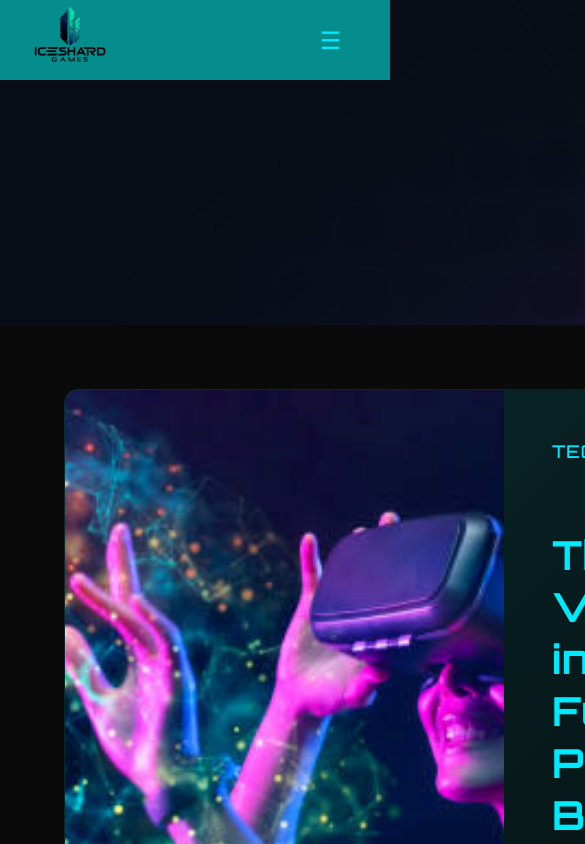
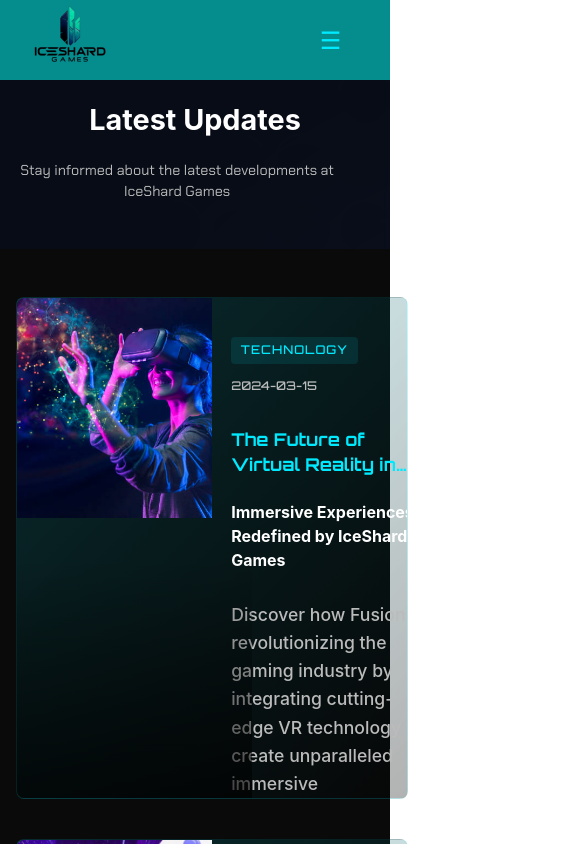
Before and after one commit to Lowdata/iceshard, a React (Vite) app: page /news in a window 390 px wide. Shown: the top 844 px of the page, 585 px wide, since content can reach past the window. Built offline with nearby package versions, Linux system fonts and the light colour scheme.

Commit message:
responsive news and article page

```diff
--- a/src/css/News.css
+++ b/src/css/News.css
@@ -198,7 +198,16 @@
 
 @media (max-width: 768px) {
   .news-hero {
-    padding: 6rem 2rem 4rem;
+    padding: 6rem 1rem 3rem;
+  }
+
+  .news-hero h1 {
+    font-size: clamp(2rem, 6vw, 2.5rem);
+  }
+
+  .news-hero p {
+    font-size: 0.9rem;
+    max-width: 90%;
   }
 
   .articles-grid {
@@ -208,11 +217,43 @@
   }
 
   .preview-image {
-    height: 250px;
+    width: 100%;
+    height: 200px;
   }
 
   .preview-content {
-    padding: 1.5rem;
+    width: 100%;
+    padding: 1.2rem;
+  }
+
+  .preview-content h2 {
+    font-size: 1.3rem;
+    margin-bottom: 0.5rem;
+  }
+
+  .preview-content .subtitle {
+    font-size: 1rem;
+  }
+
+  .preview-content p {
+    font-size: 0.9rem;
+    margin: 0.8rem 0;
+  }
+
+  .article-meta {
+    flex-wrap: wrap;
+    gap: 0.5rem;
+    margin-bottom: 0.8rem;
+  }
+
+  .category, .date {
+    font-size: 0.8rem;
+  }
+
+  .article-preview {
+    flex-direction: column;
+    height: auto;
+    margin: 1rem 0;
   }
 
   .article-preview h2 {
@@ -240,11 +281,6 @@
   text-decoration: none;
   color: var(--text);
   border: 1px solid rgba(0, 234, 255, 0.1);
-}
-
-.article-preview:hover {
-  transform: translateY(-5px);
-  box-shadow: 0 10px 30px rgba(0, 234, 255, 0.1);
 }
 
 .article-preview.featured {
@@ -291,7 +327,7 @@
 }
 
 .featured .preview-content {
-  padding: 3rem;
+  padding: 1rem;
 }
 
 .article-preview h2 {
@@ -303,7 +339,8 @@
 }
 
 .featured h2 {
-  font-size: 2.5rem;
+  font-size: 1.2rem;
+  margin-bottom: 0.5rem;
 }
 
 .article-preview p {
@@ -517,3 +554,356 @@
     width: calc(100% + 3rem);
   }
 }
+
+/* Mobile and Responsive Adjustments */
+@media (max-width: 768px) {
+  .news-hero {
+    padding: 6rem 1rem 3rem;
+  }
+
+  .news-hero h1 {
+    font-size: clamp(2rem, 6vw, 2.5rem);
+  }
+
+  .news-hero p {
+    font-size: 0.9rem;
+    max-width: 90%;
+  }
+
+  /* Article Preview Cards */
+  .article-preview {
+    display: grid;
+    grid-template-columns: 120px 1fr;
+    height: 120px;
+    margin: 0;
+    background: rgba(0, 234, 255, 0.05);
+  }
+
+  .preview-image {
+    width: 120px;
+    height: 120px;
+  }
+
+  .preview-content {
+    padding: 0.8rem;
+    display: flex;
+    flex-direction: column;
+    justify-content: space-between;
+  }
+
+  .preview-content h2 {
+    font-size: 1rem;
+    margin-bottom: 0.3rem;
+    display: -webkit-box;
+    -webkit-line-clamp: 2;
+    -webkit-box-orient: vertical;
+    overflow: hidden;
+    line-height: 1.3;
+  }
+
+  .article-meta {
+    margin-top: auto;
+    font-size: 0.75rem;
+    gap: 0.5rem;
+  }
+
+  .category {
+    padding: 0.2rem 0.5rem;
+    font-size: 0.7rem;
+  }
+
+  .date, .read-time {
+    font-size: 0.7rem;
+  }
+
+  /* Article Detail Page */
+  .article-hero {
+    height: 60vh;
+    padding: 6rem 1rem 2rem;
+  }
+
+  .article-hero .hero-content {
+    width: 100%;
+    padding: 0 1rem;
+  }
+
+  .article-hero h1 {
+    font-size: clamp(1.8rem, 5vw, 2.2rem);
+    margin-bottom: 0.8rem;
+  }
+
+  .article-hero .subtitle {
+    font-size: 1rem;
+    margin-bottom: 1rem;
+  }
+
+  .article-full-content {
+    padding: 1.5rem 1rem;
+    margin: 0;
+  }
+
+  .article-content {
+    font-size: 0.95rem;
+    line-height: 1.6;
+  }
+
+  .article-content strong {
+    font-size: 1.2rem;
+  }
+
+  .back-button {
+    top: 1rem;
+    left: 1rem;
+    padding: 0.5rem 1rem;
+    font-size: 0.9rem;
+  }
+}
+
+/* Small phone adjustments */
+@media (max-width: 480px) {
+  .news-hero {
+    padding: 5rem 1rem 2rem;
+  }
+
+  .news-hero h1 {
+    font-size: clamp(1.8rem, 5vw, 2rem);
+  }
+
+  .preview-image {
+    height: 180px;
+  }
+
+  .preview-content {
+    padding: 1rem;
+  }
+
+  .preview-content h2 {
+    font-size: 1.2rem;
+  }
+
+  .article-hero {
+    height: 50vh;
+  }
+
+  .article-hero h1 {
+    font-size: clamp(1.5rem, 4.5vw, 1.8rem);
+  }
+
+  .article-content {
+    font-size: 0.9rem;
+  }
+
+  .article-meta span {
+    font-size: 0.75rem;
+  }
+}
+
+/* Landscape mode adjustments */
+@media (max-height: 500px) and (orientation: landscape) {
+  .article-hero {
+    height: 100vh;
+  }
+
+  .preview-image {
+    height: 160px;
+  }
+
+  .article-hero .hero-content {
+    padding-top: 4rem;
+  }
+}
+
+/* Extra small screens */
+@media (max-width: 360px) {
+  .articles-grid {
+    padding: 0.8rem;
+  }
+
+  .article-preview {
+    grid-template-columns: 100px 1fr;
+    height: 100px;
+  }
+
+  .preview-image {
+    width: 100px;
+    height: 100px;
+  }
+
+  .preview-content {
+    padding: 0.6rem;
+  }
+
+  .preview-content h2 {
+    font-size: 0.9rem;
+    -webkit-line-clamp: 2;
+  }
+
+  .article-meta {
+    font-size: 0.7rem;
+  }
+
+  .featured .preview-image {
+    height: 160px;
+  }
+}
+
+/* Hover effects */
+@media (hover: hover) {
+  .article-preview:hover {
+    transform: translateY(-2px);
+    box-shadow: 0 5px 15px rgba(0, 234, 255, 0.1);
+  }
+}
+
+/* Base styles for news section */
+.news-section {
+  width: 100%;
+  max-width: 100vw;
+  overflow-x: hidden;
+  padding: 80px 0 2rem;
+}
+
+/* Article grid converted to list */
+.articles-grid {
+  display: flex;
+  flex-direction: column;
+  gap: 1.2rem;
+  width: 100%;
+  padding: 1.2rem;
+  max-width: 100%;
+  margin: 0 auto;
+}
+
+/* Article preview card styles */
+.article-preview {
+  width: 100%;
+  background: var(--card-bg);
+  border-radius: 8px;
+  overflow: hidden;
+  border: 1px solid rgba(0, 234, 255, 0.1);
+  display: flex;
+  flex-direction: column;
+  max-height: 400px; /* Limit maximum height */
+}
+
+/* Mobile-specific styles */
+@media (max-width: 768px) {
+  .news-section {
+    padding-top: 70px;
+  }
+
+  .articles-grid {
+    padding: 1rem;
+    gap: 1rem;
+  }
+
+  /* Featured article styles */
+  .article-preview.featured {
+    height: auto;
+    max-height: 400px;
+    margin-bottom: 1.5rem;
+  }
+
+  .featured .preview-image {
+    width: 100%;
+    height: 220px;
+  }
+
+  .featured .preview-content {
+    padding: 1.2rem;
+  }
+
+  .featured h2 {
+    font-size: 1.3rem;
+    margin-bottom: 0.5rem;
+    line-height: 1.4;
+  }
+
+  /* Normal article styles */
+  .article-preview:not(.featured) {
+    display: flex;
+    flex-direction: row;
+    height: 140px;
+    align-items: center;
+  }
+
+  .article-preview:not(.featured) .preview-image {
+    width: 140px;
+    height: 140px;
+    flex-shrink: 0;
+  }
+
+  .preview-image img {
+    width: 100%;
+    height: 100%;
+    object-fit: cover;
+  }
+
+  .preview-content {
+    flex: 1;
+    padding: 1rem;
+    display: flex;
+    flex-direction: column;
+    justify-content: space-between;
+    height: 100%;
+  }
+
+  .preview-content h2 {
+    font-size: 1.1rem;
+    margin: 0 0 0.5rem 0;
+    display: -webkit-box;
+    -webkit-line-clamp: 2;
+    -webkit-box-orient: vertical;
+    overflow: hidden;
+    line-height: 1.4;
+    color: var(--primary);
+  }
+
+  .article-meta {
+    display: flex;
+    align-items: center;
+    gap: 0.8rem;
+    font-size: 0.8rem;
+    color: var(--text-secondary);
+  }
+
+  .category {
+    background: rgba(0, 234, 255, 0.1);
+    padding: 0.3rem 0.6rem;
+    border-radius: 4px;
+    font-size: 0.75rem;
+  }
+}
+
+/* Extra small screens */
+@media (max-width: 360px) {
+  .articles-grid {
+    padding: 0.8rem;
+    gap: 0.8rem;
+  }
+
+  .article-preview:not(.featured) {
+    height: 120px;
+  }
+
+  .article-preview:not(.featured) .preview-image {
+    width: 120px;
+    height: 120px;
+  }
+
+  .preview-content {
+    padding: 0.8rem;
+  }
+
+  .preview-content h2 {
+    font-size: 1rem;
+  }
+
+  .featured .preview-image {
+    height: 180px;
+  }
+
+  .featured h2 {
+    font-size: 1.1rem;
+  }
+}
```
